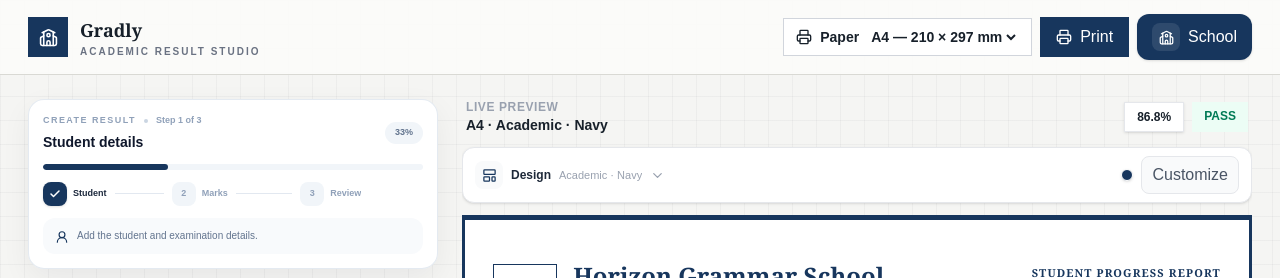
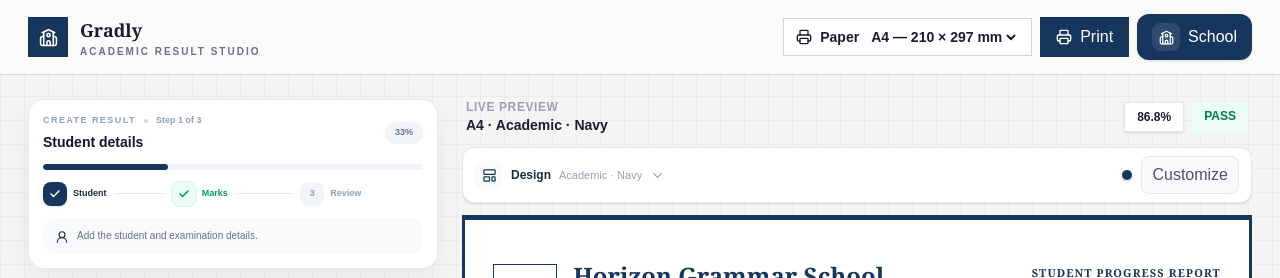
Before and after one commit to merajNizBaloch/gradly, a Next.js app: page / in a window 1280 px wide. Shown: the top 278 px of the page. Built offline with nearby package versions, Linux system fonts and the light colour scheme.

Commit message:
Fix marks step validation to match the actual marks editor

```diff
--- a/src/app/components/sidebar-tabs.tsx
+++ b/src/app/components/sidebar-tabs.tsx
@@ -129,40 +129,33 @@ function completeStudent(sidebar: HTMLElement): boolean {
 }
 
 function completeMarks(sidebar: HTMLElement): boolean {
-  const panels = findPanels(sidebar, ["Subjects & marks", "Subject"]);
-  const table = panels
-    .flatMap((panel) => Array.from(panel.querySelectorAll<HTMLTableElement>("table")))
-    .find(
-      (candidate) =>
-        /subject/i.test(candidate.textContent || "") &&
-        /obtained/i.test(candidate.textContent || ""),
-    );
+  const panel = findPanel(sidebar, ["Subjects & marks"]);
+  if (!panel) return false;
 
-  if (!table) return false;
+  // The marks editor is a grid of three controlled inputs per subject:
+  // subject name, maximum marks, and obtained marks. It is intentionally
+  // not an HTML table, so validation must follow the editor's real structure.
+  const inputs = Array.from(panel.querySelectorAll<HTMLInputElement>("input"));
+  if (inputs.length < 3 || inputs.length % 3 !== 0) return false;
 
-  const rows = Array.from(table.querySelectorAll<HTMLTableRowElement>("tbody tr"));
-  if (!rows.length) return false;
+  for (let index = 0; index < inputs.length; index += 3) {
+    const subject = inputs[index]?.value.trim() || "";
+    const total = Number(inputs[index + 1]?.value);
+    const obtained = Number(inputs[index + 2]?.value);
 
-  return rows.every((row) => {
-    const inputs = Array.from(row.querySelectorAll<HTMLInputElement>("input"));
-    if (inputs.length < 3) return false;
+    if (
+      !subject ||
+      !Number.isFinite(total) ||
+      total <= 0 ||
+      !Number.isFinite(obtained) ||
+      obtained < 0 ||
+      obtained > total
+    ) {
+      return false;
+    }
+  }
 
-    const subject = inputs[0]?.value.trim() || "";
-    const numberInputs = inputs.filter((input) => input.type === "number");
-    const totalInput = numberInputs[0] || inputs[1];
-    const obtainedInput = numberInputs[1] || inputs[2];
-    const total = Number(totalInput?.value);
-    const obtained = Number(obtainedInput?.value);
-
-    return (
-      !!subject &&
-      Number.isFinite(total) &&
-      total > 0 &&
-      Number.isFinite(obtained) &&
-      obtained >= 0 &&
-      obtained <= total
-    );
-  });
+  return true;
 }
 
 function completeRemarks(sidebar: HTMLElement): boolean {
```
